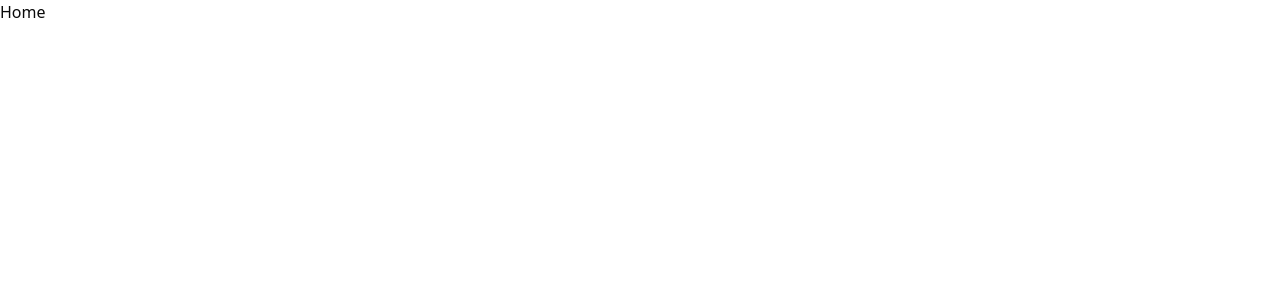
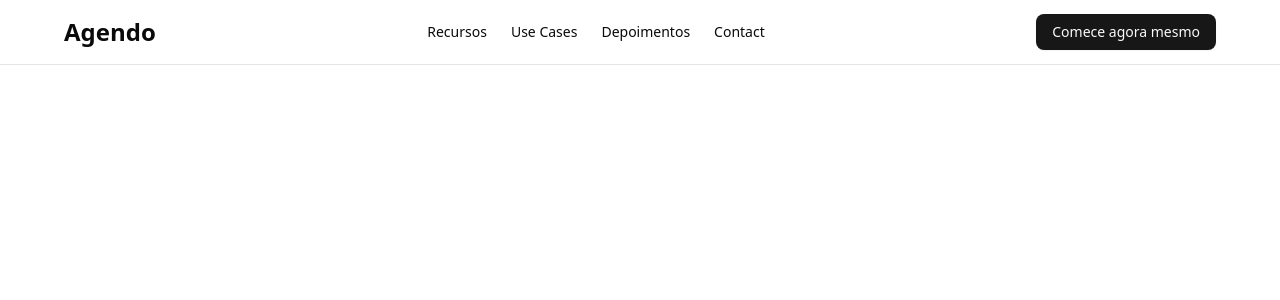
Before and after one commit to reisArthur2602/agendo, a Next.js app: page /app in a window 1280 px wide. Shown: the top 300 px of the page. Built offline with nearby package versions, Linux system fonts and the light colour scheme.

Commit message:
feat: add navbar

```diff
--- a/package.json
+++ b/package.json
@@ -9,6 +9,7 @@
     "lint": "next lint"
   },
   "dependencies": {
+    "@radix-ui/react-slot": "^1.2.3",
     "class-variance-authority": "^0.7.1",
     "clsx": "^2.1.1",
     "lucide-react": "^0.515.0",
--- /dev/null
+++ b/src/app/app/components/navbar.tsx
@@ -0,0 +1,45 @@
+import { buttonVariants } from "@/components/ui/button";
+import { Container } from "@/components/ui/container";
+
+import Link from "next/link";
+
+const navItems = [
+  { label: "Recursos", href: "#features" },
+  { label: "Use Cases", href: "#use-cases" },
+  { label: "Depoimentos", href: "#testimonials" },
+  { label: "Contact", href: "#contact" },
+];
+
+export const Navbar = () => {
+  return (
+    <header className="bg-background/95 supports-[backdrop-filter]:bg-background/60 sticky top-0 z-50 w-full border-b backdrop-blur">
+      <Container className="flex h-16 items-center justify-between">
+        <div className="flex items-center gap-2">
+          <Link
+            href="/"
+            className="flex items-center space-x-2"
+            aria-label="Agendo Homepage"
+          >
+            <span className="text-2xl font-bold">Agendo</span>
+          </Link>
+        </div>
+
+        <nav className="flex gap-6" aria-label="Main Navigation">
+          {navItems.map((item, index) => (
+            <Link
+              key={index}
+              href={item.href}
+              className="hover:text-primary text-sm font-medium transition-colors"
+            >
+              {item.label}
+            </Link>
+          ))}
+        </nav>
+
+        <Link href="/app/signin" className={buttonVariants()}>
+          Comece agora mesmo
+        </Link>
+      </Container>
+    </header>
+  );
+};
--- a/src/app/app/page.tsx
+++ b/src/app/app/page.tsx
@@ -1,5 +1,9 @@
+import { Navbar } from "./components/navbar";
+
 const Home = () => {
-  return <div>Home</div>;
+  return <div>
+    <Navbar/>
+  </div>;
 };
 
 export default Home;
--- a/src/app/globals.css
+++ b/src/app/globals.css
@@ -118,3 +118,51 @@
     @apply bg-background text-foreground;
   }
 }
+
+
+
+/* Light mode grid background */
+.grid-background {
+  background-image: linear-gradient(to right, rgba(36, 101, 237, 0.2) 0.5px, transparent 0.5px),
+    linear-gradient(to bottom, rgba(36, 101, 237, 0.2) 0.5px, transparent 0.5px) !important;
+  background-size: 80px 80px !important;
+}
+
+.grid-gradient {
+  background: radial-gradient(70% 70% at 50% 50%, transparent 0%, rgba(36, 101, 237, 0.05) 100%) !important;
+}
+
+/* Dark mode adjustments for the grid background */
+.dark .grid-background {
+  background-image: linear-gradient(to right, rgba(36, 101, 237, 0.2) 0.5px, transparent 0.5px),
+    linear-gradient(to bottom, rgba(36, 101, 237, 0.2) 0.5px, transparent 0.5px) !important;
+  background-size: 80px 80px !important;
+}
+
+.dark .grid-gradient {
+  background: radial-gradient(70% 70% at 50% 50%, transparent 0%, rgba(36, 101, 237, 0.05) 100%) !important;
+}
+
+/* Card styling improvements for dark mode */
+.dark .card {
+  background-color: hsl(var(--card));
+  border-color: hsl(var(--border));
+}
+
+.dark .card-description {
+  color: hsl(var(--muted-foreground));
+}
+
+/* Frosted glass effect */
+.frost-glass {
+  @apply backdrop-blur-md border shadow-sm;
+  /* Light mode specific */
+  @apply bg-white/80 border-primary/10 text-gray-800 shadow-[0_4px_20px_rgba(36,101,237,0.2)];
+  /* Dark mode specific */
+  @apply dark:bg-black/20 dark:border-white/10 dark:text-white dark:shadow-[0_4px_20px_rgba(36,101,237,0.3)];
+}
+
+/* Input focus effect */
+.frost-glass-input:focus {
+  @apply border-primary/30 ring-2 ring-primary/20 ring-offset-0;
+}
--- a/src/app/layout.tsx
+++ b/src/app/layout.tsx
@@ -19,7 +19,11 @@
 }>) {
   return (
     <html lang="en">
-      <body className={`${inter.variable} antialiased`}>{children}</body>
+      <body className={`${inter.variable} flex min-h-screen antialiased`}>
+        <main className="flex-1 grid">
+          {children}
+        </main>
+      </body>
     </html>
   );
 }
--- /dev/null
+++ b/src/components/ui/button.tsx
@@ -0,0 +1,59 @@
+import * as React from "react"
+import { Slot } from "@radix-ui/react-slot"
+import { cva, type VariantProps } from "class-variance-authority"
+
+import { cn } from "@/lib/utils"
+
+const buttonVariants = cva(
+  "inline-flex items-center justify-center gap-2 whitespace-nowrap rounded-md text-sm font-medium transition-all disabled:pointer-events-none disabled:opacity-50 [&_svg]:pointer-events-none [&_svg:not([class*='size-'])]:size-4 shrink-0 [&_svg]:shrink-0 outline-none focus-visible:border-ring focus-visible:ring-ring/50 focus-visible:ring-[3px] aria-invalid:ring-destructive/20 dark:aria-invalid:ring-destructive/40 aria-invalid:border-destructive cursor-pointer",
+  {
+    variants: {
+      variant: {
+        default:
+          "bg-primary text-primary-foreground shadow-xs hover:bg-primary/90",
+        destructive:
+          "bg-destructive text-white shadow-xs hover:bg-destructive/90 focus-visible:ring-destructive/20 dark:focus-visible:ring-destructive/40 dark:bg-destructive/60",
+        outline:
+          "border bg-background shadow-xs hover:bg-accent hover:text-accent-foreground dark:bg-input/30 dark:border-input dark:hover:bg-input/50",
+        secondary:
+          "bg-secondary text-secondary-foreground shadow-xs hover:bg-secondary/80",
+        ghost:
+          "hover:bg-accent hover:text-accent-foreground dark:hover:bg-accent/50",
+        link: "text-primary underline-offset-4 hover:underline",
+      },
+      size: {
+        default: "h-9 px-4 py-2 has-[>svg]:px-3",
+        sm: "h-8 rounded-md gap-1.5 px-3 has-[>svg]:px-2.5",
+        lg: "h-10 rounded-md px-6 has-[>svg]:px-4",
+        icon: "size-9",
+      },
+    },
+    defaultVariants: {
+      variant: "default",
+      size: "default",
+    },
+  }
+)
+
+function Button({
+  className,
+  variant,
+  size,
+  asChild = false,
+  ...props
+}: React.ComponentProps<"button"> &
+  VariantProps<typeof buttonVariants> & {
+    asChild?: boolean
+  }) {
+  const Comp = asChild ? Slot : "button"
+
+  return (
+    <Comp
+      data-slot="button"
+      className={cn(buttonVariants({ variant, size, className }))}
+      {...props}
+    />
+  )
+}
+
+export { Button, buttonVariants }
--- a/src/components/ui/container.tsx
+++ b/src/components/ui/container.tsx
@@ -9,7 +9,7 @@
 export const Container = ({ children, className }: ContainerProps) => {
   return (
     <div
-      className={cn(className, "animate-fade-right mx-auto w-full max-w-7xl")}
+      className={cn(className, " mx-auto w-full max-w-6xl")}
     >
       {children}
     </div>
```
Also changed, not shown: 1 other file (tests, documents, lock files or other folders).
